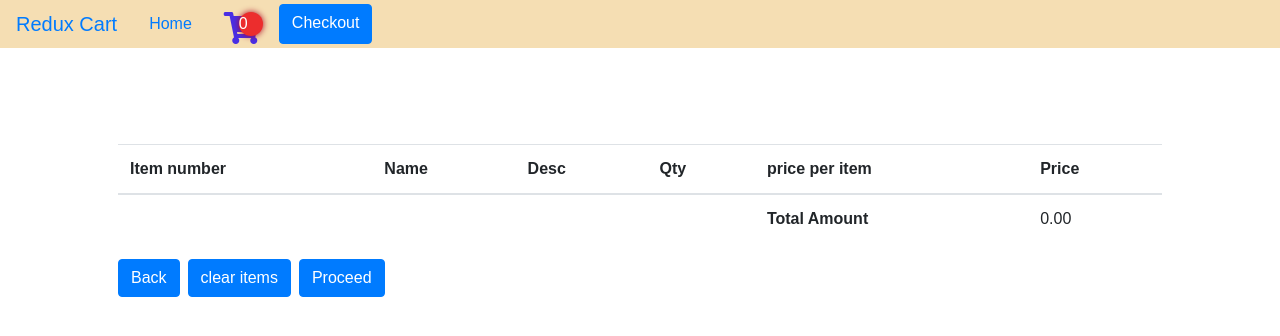
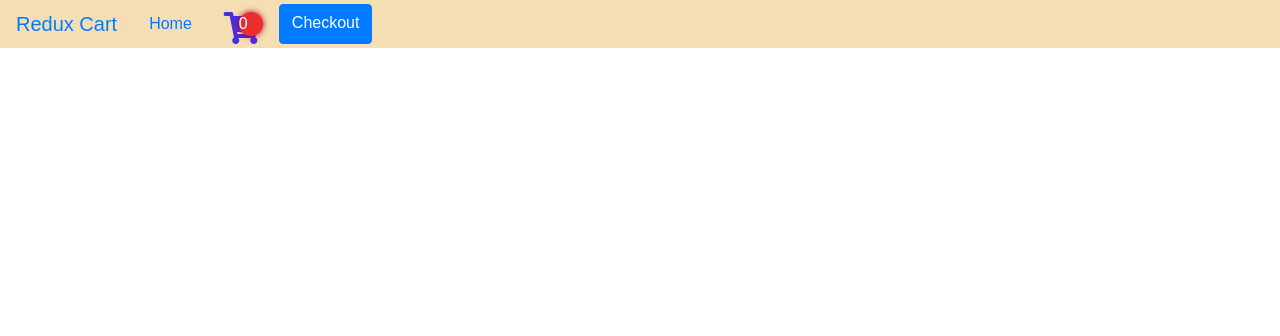
Before and after one commit to Arjunalapsapkota/Redux-Cart, a React (Create React App) app in the folder client/: page /cart in a window 1280 px wide. Shown: the top 336 px of the page. Built offline with nearby package versions, Linux system fonts and the light colour scheme.

Commit message:
connected to redux store

```diff
--- a/client/src/componenets/Cartz/Cartz.js
+++ b/client/src/componenets/Cartz/Cartz.js
@@ -1,7 +1,7 @@
 import React, { Component } from "react";
 import { connect } from "react-redux";
 import { ADD } from "../../Redux/action/index.js";
-import Nav from "../Nav";
+import Nav from "../Nav/Nav";
 import "./Cartz.css";
 class Cartz extends Component {
   change = id => event => {
@@ -16,108 +16,36 @@ class Cartz extends Component {
       <React.Fragment>
         <div className="cartz-body">
           <Nav />
-          <div className="container cartz">
-            <table className="table">
-              <thead>
-                <tr>
-                  <th scope="col">Item number</th>
-                  <th scope="col">Name</th>
-                  <th scope="col">Desc</th>
-                  <th scope="col">Qty</th>
-                  <th scope="col">price per item</th>
-                  <th scope="col">Price</th>
-                </tr>
-              </thead>
-              <tbody>
-                {this.props.store.map(product => {
-                  return (
-                    <React.Fragment>
-                      <tr>
-                        <th>{product.id}</th>
-                        <td>{product.name}</td>
-                        <td>{product.Desc}</td>
-                        <td>
-                          {/* {product.qty} */}
-                          <select
-                            id="qty"
-                            onChange={this.change(product.id)}
-                            value={product.qty}
-                          >
-                            <option value="1">1</option>
-                            <option value="2">2</option>
-                            <option value="3">3</option>
-                            <option value="4">4</option>
-                            <option value="5">5</option>
-                            <option value="+">5+</option>
-                          </select>
-                        </td>
-                        <td>${product.price}</td>
-                        <td>${product.amount.toFixed(2)}</td>
-                      </tr>
-                    </React.Fragment>
-                  );
-                })}
-              </tbody>
-              <tfoot>
-                <tr>
-                  <th id="total" colspan="4" className="table-foot" />
-                  <td>
-                    <strong>Total Amount</strong>
-                  </td>
-                  <td>
-                    {this.props.store
-                      .reduce(function(a, b) {
-                        return a + b["amount"];
-                      }, 0)
-                      .toFixed(2)}
-                  </td>
-                </tr>
-              </tfoot>
-            </table>
-            <a href="/" className="btn btn-primary mr-2">
-              Back
-            </a>
-            <a
-              href="#"
-              className="btn btn-primary mr-2"
-              onClick={() => {
-                console.log(this.props);
-                this.props.CLEAR();
-              }}
-            >
-              clear items
-            </a>
-            <button className="btn btn-primary">Proceed</button>
-          </div>
         </div>
       </React.Fragment>
     );
   }
 }
 
-const mapStateToProps = state => {
-  return {
-    store: state
-  };
-};
-const mapDispatchToProps = dispatch => {
-  return {
-    ADD: item => {
-      dispatch({
-        type: "ADD",
-        payload: item
-      });
-    },
-    CLEAR: () => {
-      dispatch({ type: "CLEAR" });
-    },
+// const mapStateToProps = state => {
+//   return {
+//     store: state
+//   };
+// };
+// const mapDispatchToProps = dispatch => {
+//   return {
+//     ADD: item => {
+//       dispatch({
+//         type: "ADD",
+//         payload: item
+//       });
+//     },
+//     CLEAR: () => {
+//       dispatch({ type: "CLEAR" });
+//     },
 
-    EDIT: entry => {
-      dispatch({ type: "EDIT", payload: entry });
-    }
-  };
-};
-export default connect(
-  mapStateToProps,
-  mapDispatchToProps
-)(Cartz);
+//     EDIT: entry => {
+//       dispatch({ type: "EDIT", payload: entry });
+//     }
+//   };
+// };
+// export default connect(
+//   mapStateToProps,
+//   mapDispatchToProps
+// )(Cartz);
+export default Cartz;
```
